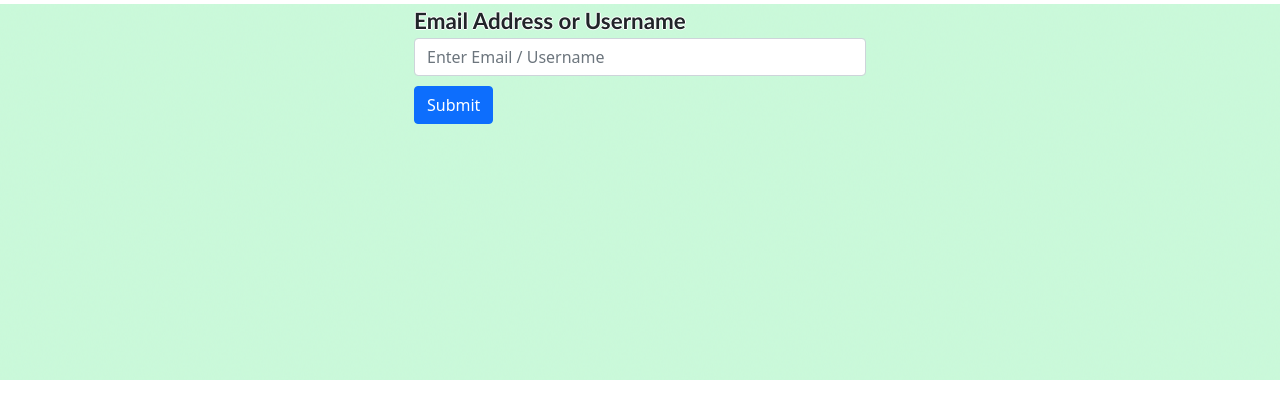
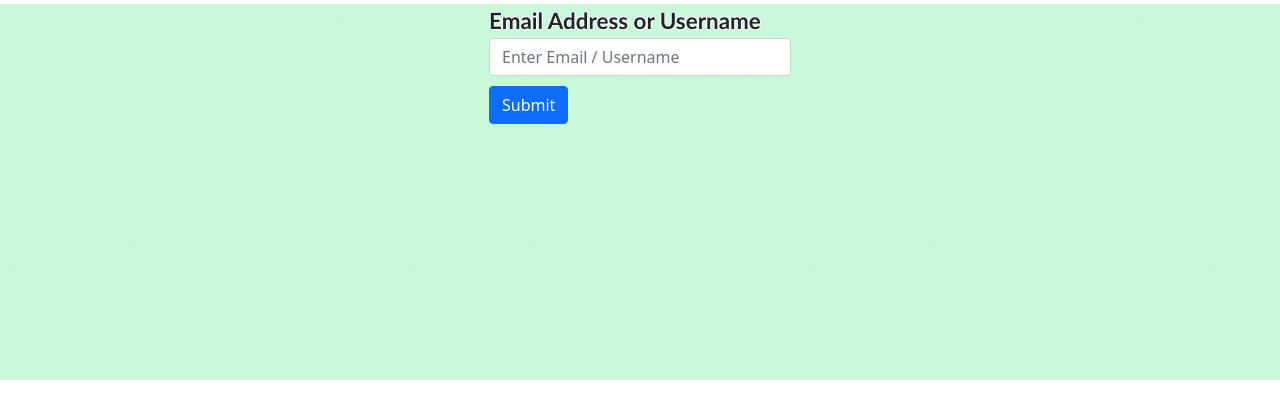
Before and after one commit to a-westermann/screentime_awareness_site, a Django app: page /forgot_pw/ in a window 1280 px wide. Shown: the part 80-500 px from the top of the page. Run offline with Django 5.2, Linux system fonts and the light colour scheme; parts of the project's set-up code (start-up, migrations or seed data) failed here and were passed over; some libraries are stand-ins or nearby versions.

Commit message:
forgot pw

```diff
--- a/static/css/styles.css
+++ b/static/css/styles.css
@@ -169,7 +169,7 @@ header {
 
 @media (min-width: 768px) {
     .container-small {
-        width: 150px;
+        width: 100px;
     }
     .container-large {
         width: 970px;
@@ -177,7 +177,7 @@ header {
 }
 @media (min-width: 992px) {
     .container-small {
-        width: 350px;
+        width: 250px;
     }
     .container-large {
         width: 1170px;
@@ -185,13 +185,12 @@ header {
 }
 @media (min-width: 1200px) {
     .container-small {
-        width: 500px;
+        width: 350px;
     }
     .container-large {
         width: 1500px;
     }
 }
-
 .container-small, .container-large {
     max-width: 100%;
 }
```
